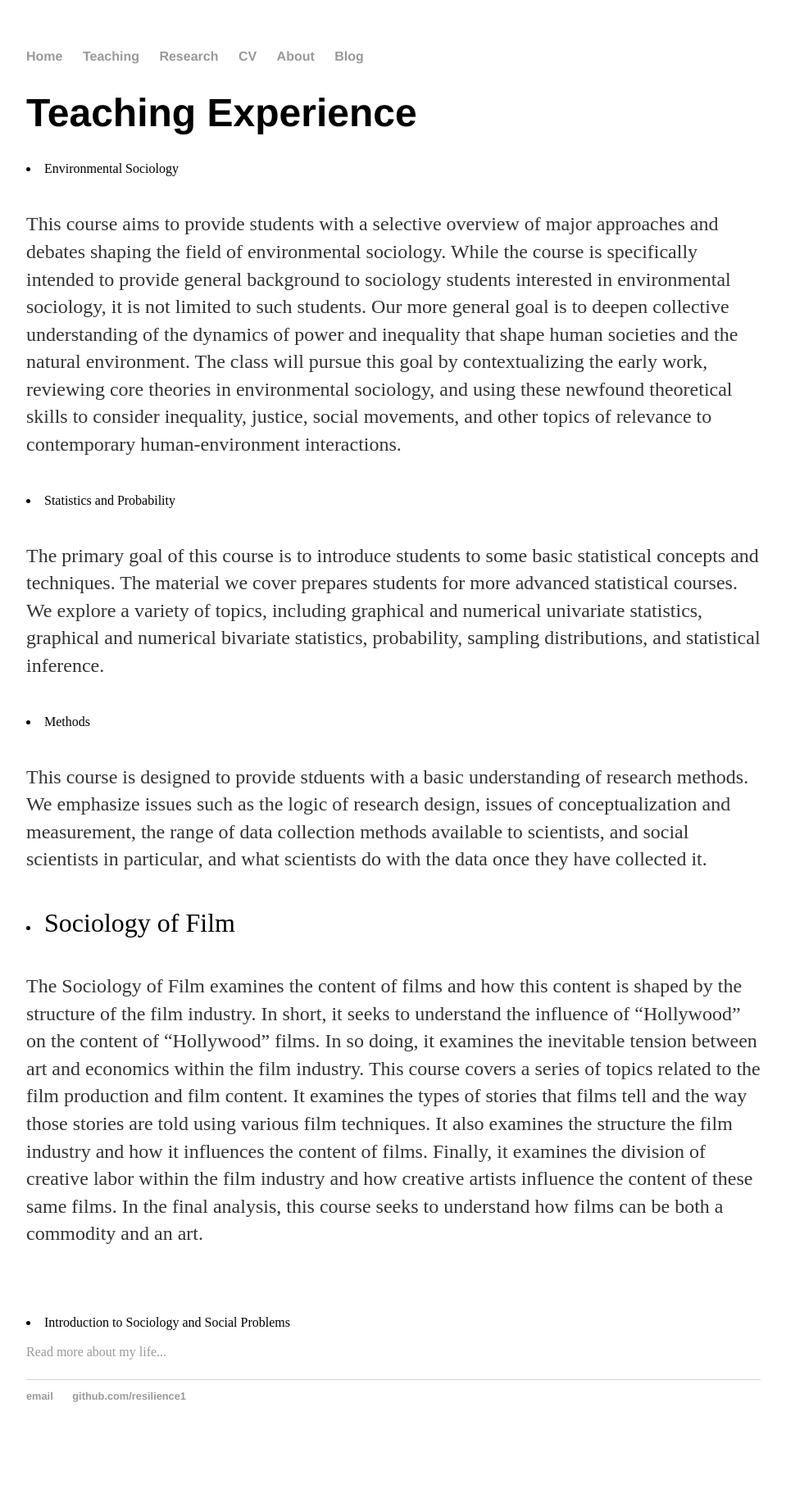
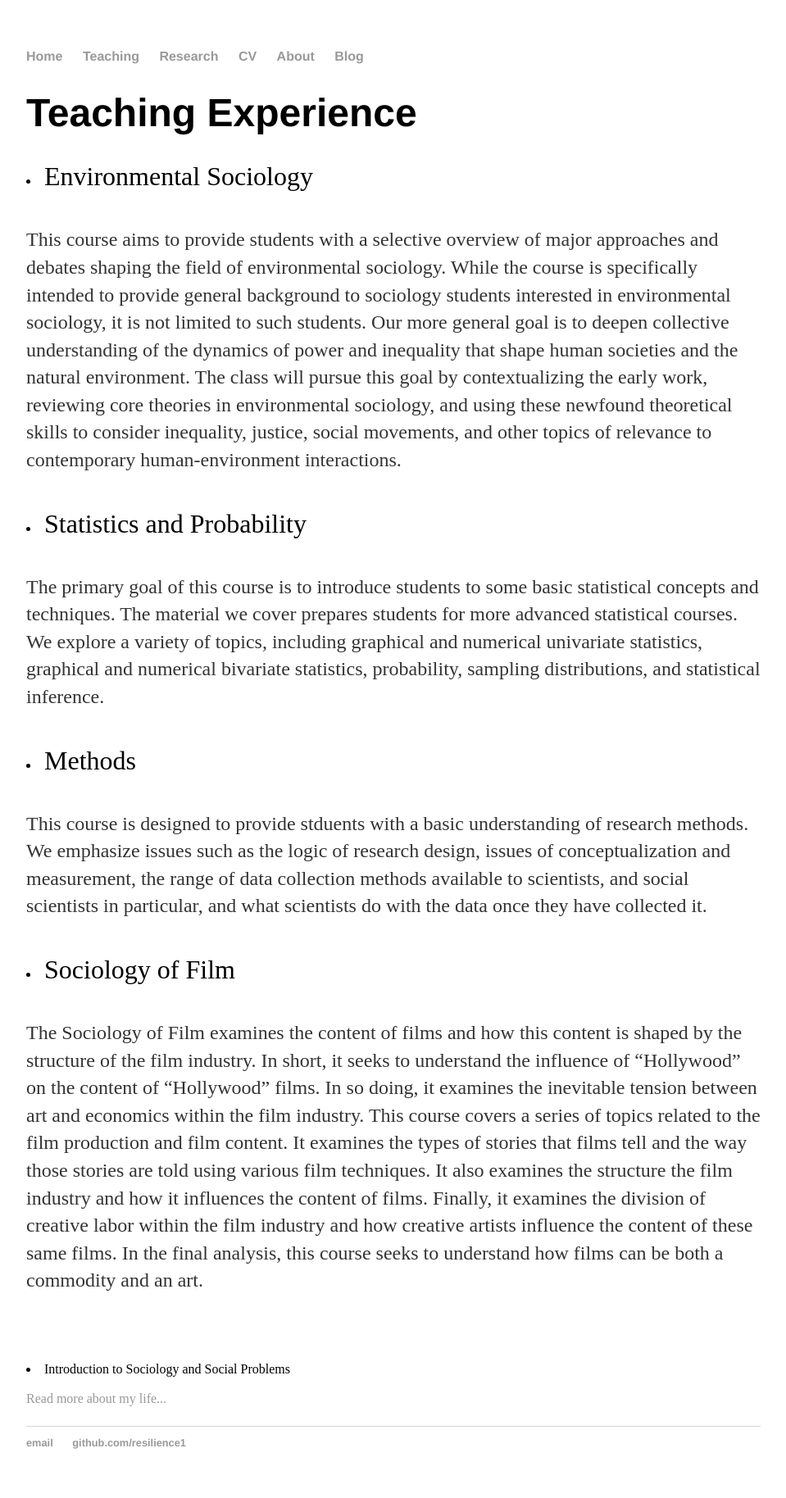
Before and after one commit to resilience1/resilience1.github.io, a Jekyll site: the page built from teaching/index.html, in a window 1280 px wide. Shown: the whole page at 82% size, without its empty margins (160-1119 px from the left). Built offline with Jekyll 4.4.1, drawn with Linux system fonts in a browser that asks for light colours; before the commit the page ends 1771 px from its top, so only the background shows below that.

Commit message:
Update index.html

```diff
--- a/teaching/index.html
+++ b/teaching/index.html
@@ -4,7 +4,7 @@ title: Teaching
 ---
 <div class="blurb">
 	<h1>Teaching Experience</h1>
-	<li>Environmental Sociology<br><br><p>
+	<li><font size="6">Environmental Sociology<br></font><br><p>
 
 This course aims to provide students with a selective overview of major approaches and debates shaping the field of
 environmental sociology. While the course is specifically intended to provide general background to sociology students
@@ -14,14 +14,14 @@ will pursue this goal by contextualizing the early work, reviewing core theories
 these newfound theoretical skills to consider inequality, justice, social movements, and other topics of relevance to
 		contemporary human-environment interactions.</li></p><br>
 
-	<li>Statistics and Probability<br><br><p>
+	<li><font size="6">Statistics and Probability<br></font><br><p>
 
              The primary goal of this course is to introduce students to some basic statistical concepts and techniques.
              The material we cover prepares students for more advanced statistical courses. We explore a variety of topics,
              including graphical and numerical univariate statistics, graphical and numerical bivariate statistics,
              probability, sampling distributions, and statistical inference.</li></p><br>
 
-	<li>Methods<br><br><p> This course is designed to provide stduents with a basic understanding of research methods.
+	<li><font size="6">Methods<br></font><br><p> This course is designed to provide stduents with a basic understanding of research methods.
             We emphasize issues such as the logic of research design, issues of conceptualization and measurement, the range
             of data collection methods available to scientists, and social scientists in particular, and what scientists do
             with the data once they have collected it.</li></p><br>
```
